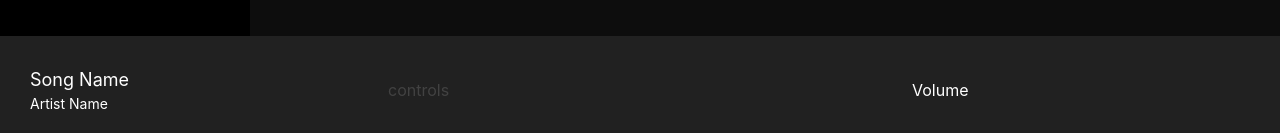
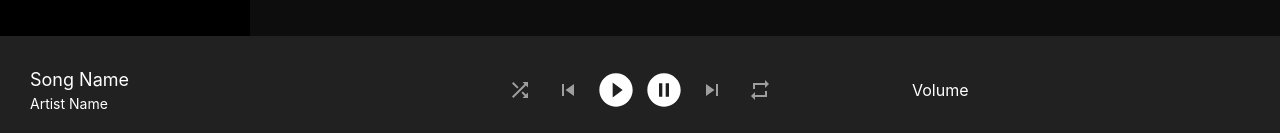
Before and after one commit to xplicitone/music-player, a Next.js app: page / in a window 1280 px wide. Shown: the part 664-797 px from the top of the page. Built offline with nearby package versions, Linux system fonts and the light colour scheme; no server answers; the database is empty; what easy-peasy would draw is missing.

Commit message:
Player controls UI

```diff
--- /dev/null
+++ b/components/player.tsx
@@ -0,0 +1,82 @@
+import {
+  ButtonGroup,
+  Box,
+  IconButton,
+  RangeSlider,
+  RangeSliderFilledTrack,
+  RangeSliderTrack,
+  RangeSliderThumb,
+  Center,
+  Flex,
+  Text,
+} from "@chakra-ui/react";
+import ReactHowler from "react-howler";
+import { useEffect, useRef, useState } from "react";
+import {
+  MdShuffle,
+  MdSkipPrevious,
+  MdSkipNext,
+  MdOutlinePlayCircleFilled,
+  MdOutlinePauseCircleFilled,
+  MdOutlineRepeat,
+  MdRepeat,
+} from "react-icons/md";
+import { useStoreActions } from "easy-peasy";
+
+const Player = () => {
+  return (
+    <Box>
+      <Box>{/* <ReactHowler /> */}</Box>
+      <Center color="gray.600">
+        <ButtonGroup>
+          <IconButton
+            outline="none"
+            variant="link"
+            aria-label="shuffle"
+            fontSize="24px"
+            icon={<MdShuffle />}
+          />
+          <IconButton
+            outline="none"
+            variant="link"
+            aria-label="skip"
+            fontSize="24px"
+            icon={<MdSkipPrevious />}
+          />
+          <IconButton
+            outline="none"
+            variant="link"
+            aria-label="play"
+            fontSize="40px"
+            color="white"
+            icon={<MdOutlinePlayCircleFilled />}
+          />
+          <IconButton
+            outline="none"
+            variant="link"
+            aria-label="pause"
+            fontSize="40px"
+            color="white"
+            icon={<MdOutlinePauseCircleFilled />}
+          />
+          <IconButton
+            outline="none"
+            variant="link"
+            aria-label="next"
+            fontSize="24px"
+            icon={<MdSkipNext />}
+          />
+          <IconButton
+            outline="none"
+            variant="link"
+            aria-label="trprsy"
+            fontSize="24px"
+            icon={<MdOutlineRepeat />}
+          />
+        </ButtonGroup>
+      </Center>
+    </Box>
+  );
+};
+
+export default Player;
--- a/components/playerBar.tsx
+++ b/components/playerBar.tsx
@@ -1,4 +1,5 @@
 import { Box, Flex, Text } from "@chakra-ui/layout";
+import Player from "./player";
 
 const PlayerBar = () => {
   return (
@@ -8,7 +9,9 @@ const PlayerBar = () => {
           <Text fontSize="lg">Song Name</Text>
           <Text fontSize="sm">Artist Name</Text>
         </Box>
-        <Box width="40%">controls</Box>
+        <Box width="40%">
+          <Player />
+        </Box>
         <Box padding="20px" color="white" width="30%">
           <Text>Volume</Text>
         </Box>
```
